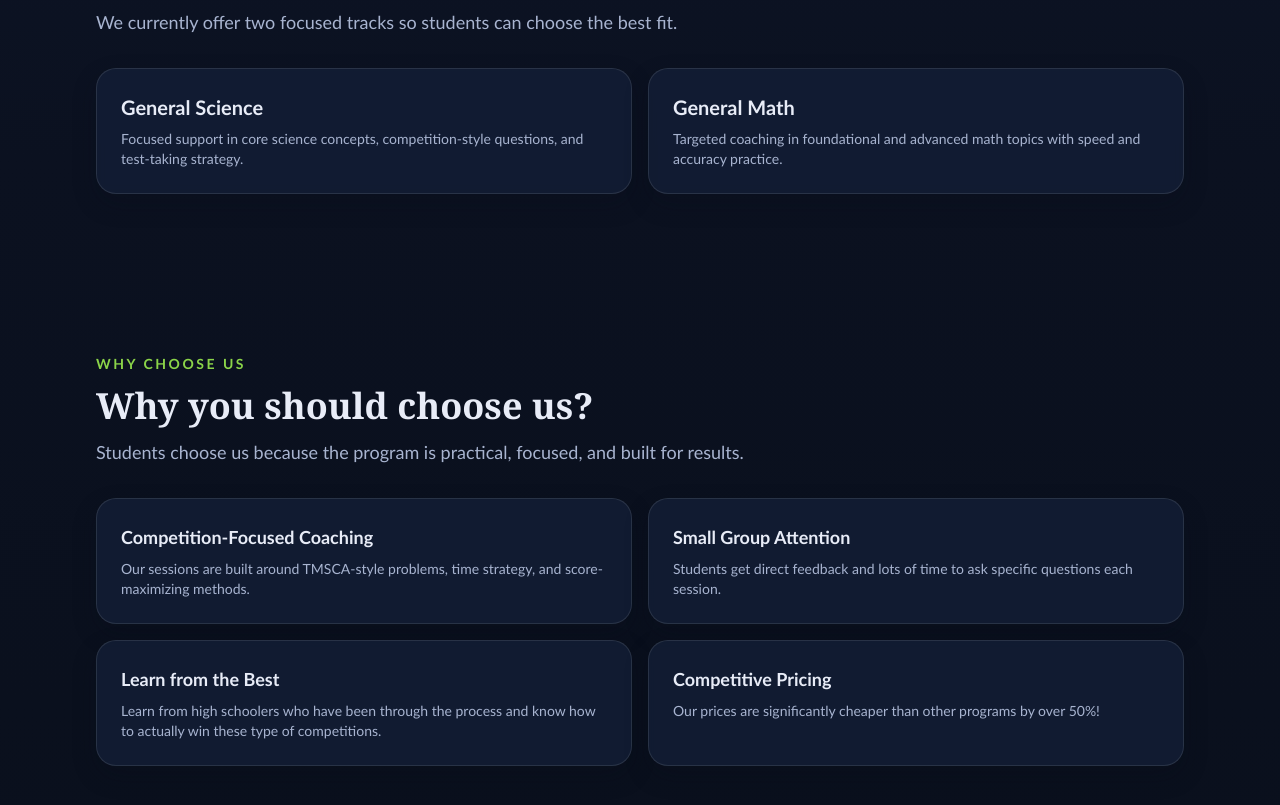
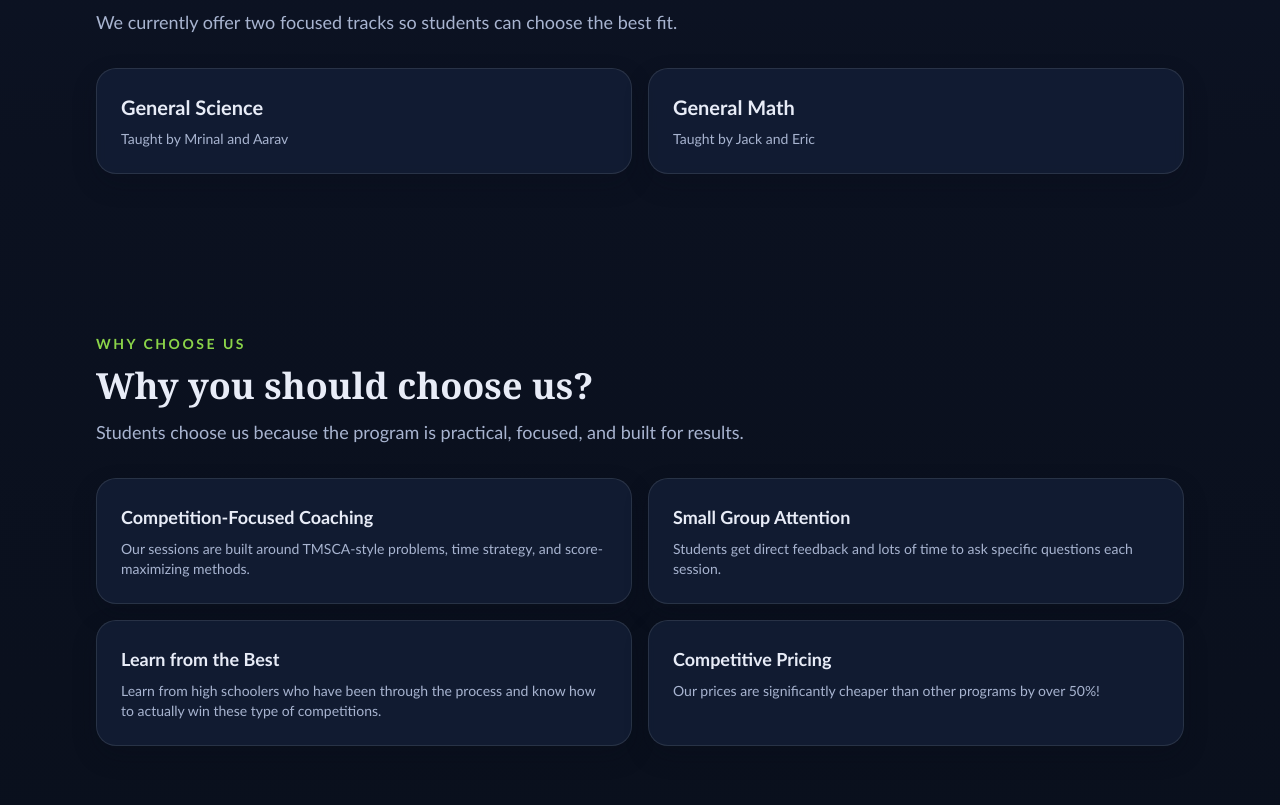
Before and after one commit to myalageri22/mstwebsite, a Next.js app: page /program in a window 1280 px wide. Shown: the part 1181-1986 px from the top of the page. Built offline with nearby package versions, Linux system fonts and the light colour scheme.

Commit message:
Revise offeredPrograms details
Updated offeredPrograms with new titles and descriptions.

```diff
--- a/src/app/program/page.tsx
+++ b/src/app/program/page.tsx
@@ -16,6 +16,19 @@ export const metadata: Metadata = {
     url: "/program"
   }
 };
+
+const offeredPrograms = [
+  {
+    title: "General Science",
+    description:
+      "Taught by Mrinal and Aarav"
+  },
+  {
+    title: "General Math",
+    description:
+      "Taught by Jack and Eric"
+  }
+];
 
 const whyChooseUs = [
   {
@@ -40,18 +53,7 @@ const whyChooseUs = [
   }
 ];
 
-const offeredPrograms = [
-  {
-    title: "General Science",
-    description:
-      "Focused support in core science concepts, competition-style questions, and test-taking strategy."
-  },
-  {
-    title: "General Math",
-    description:
-      "Targeted coaching in foundational and advanced math topics with speed and accuracy practice."
-  }
-];
+
 
 export default function ProgramPage() {
   return (
```
